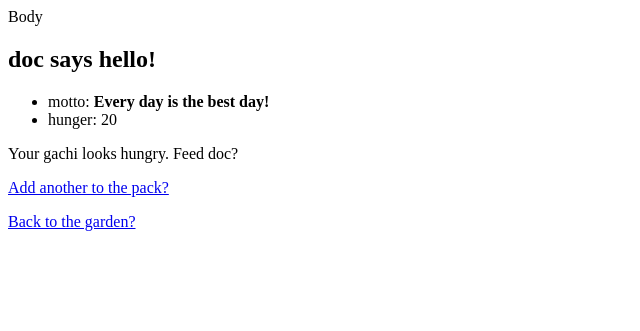
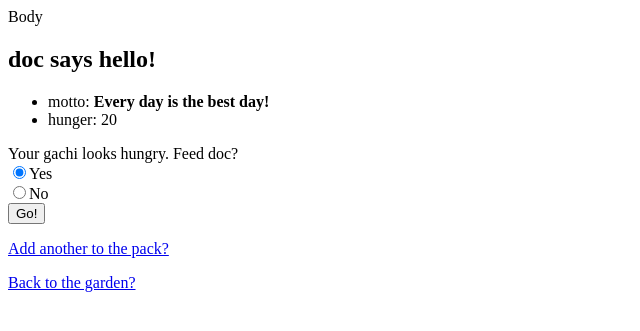
Before and after one commit to BeeNeal/Tomagachi, a Flask app: page /gachi/doc in a window 1280 px wide. Shown: the top 331 px of the page, without its empty margins (0-640 px from the left). Run offline with Flask 2, Linux system fonts and the light colour scheme.

Commit message:
radio button

```diff
--- a/templates/gachi.html
+++ b/templates/gachi.html
@@ -12,6 +12,11 @@
 	</ul>
 
 	<div>Your gachi looks hungry. Feed {{ gachi.name }}?
+		<form action=>
+			<input type="radio" name="yes" value="yes" checked>Yes <br>
+			<input type="radio" name="no" value="no">No <br>
+			<input type="submit" value="Go!"
+		</form>
 	</div>
 
 <!-- Can you at the click of a button, go to another page?
```
Also changed, not shown: toma_class.py (+1 -22 lines).
